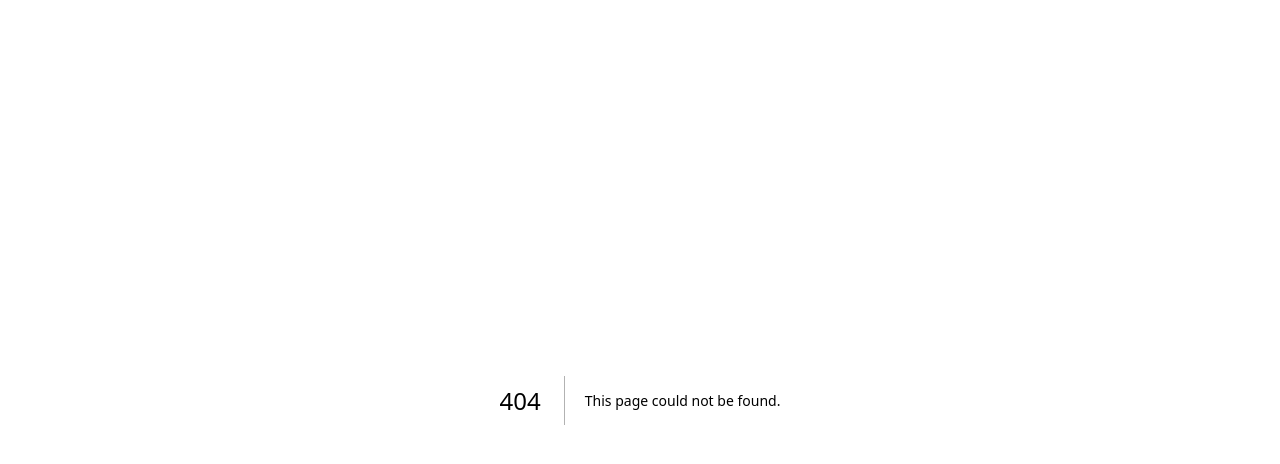
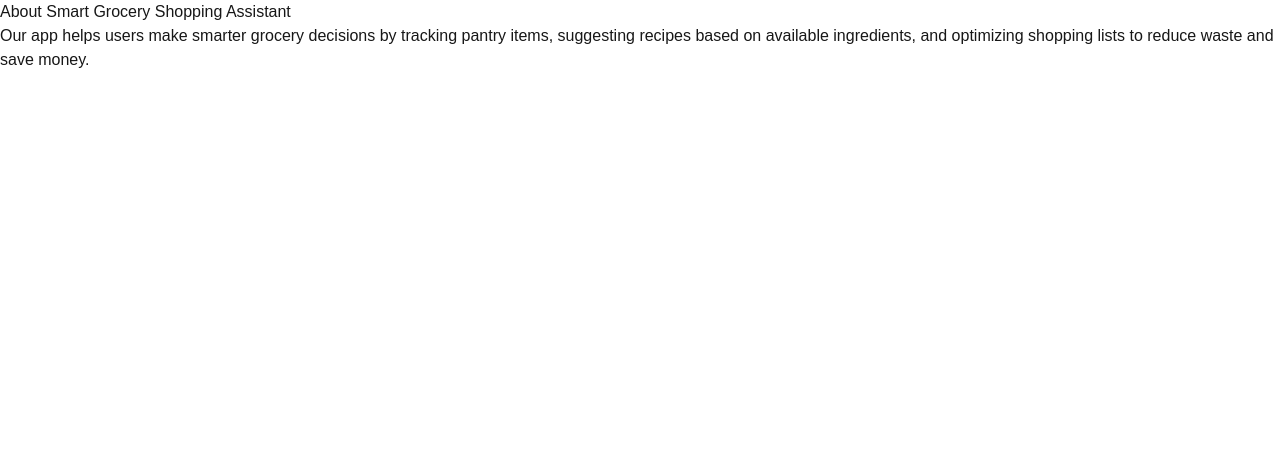
Before and after one commit to theebikasri/smart-grocery-app, a Next.js app: page /about in a window 1280 px wide. Before the commit this address had no page. Shown: the top 464 px of the page. Built offline with nearby package versions, Linux system fonts and the light colour scheme.

Commit message:
Fixed incorrect file extensions

```diff
--- /dev/null
+++ b/src/pages/about.js
@@ -0,0 +1,12 @@
+export default function About() {
+  return (
+    <div>
+      <h1>About Smart Grocery Shopping Assistant</h1>
+      <p>
+        Our app helps users make smarter grocery decisions by tracking pantry items,
+        suggesting recipes based on available ingredients, and optimizing shopping lists
+        to reduce waste and save money.
+      </p>
+    </div>
+  );
+}
```
Also changed, not shown: src/pages/about.js.txt (deleted).
